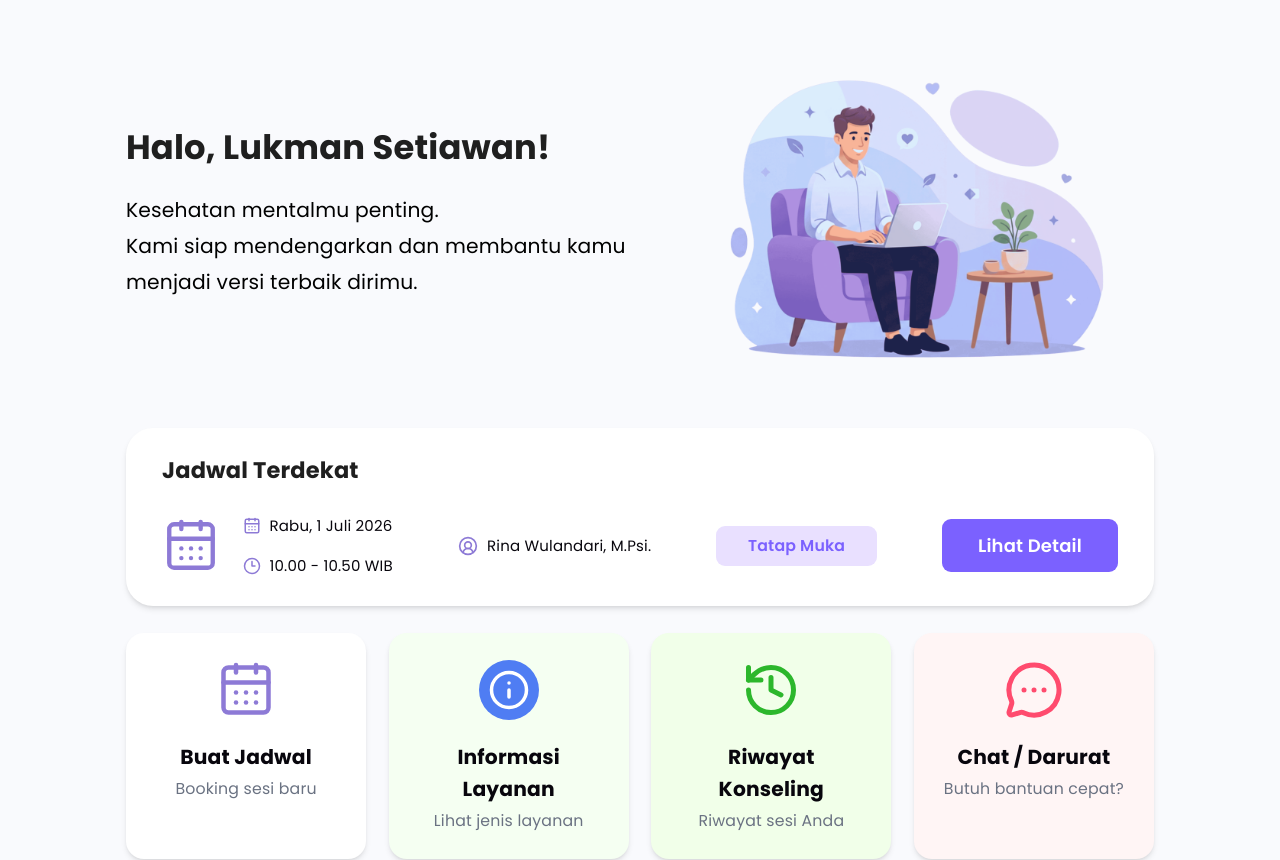
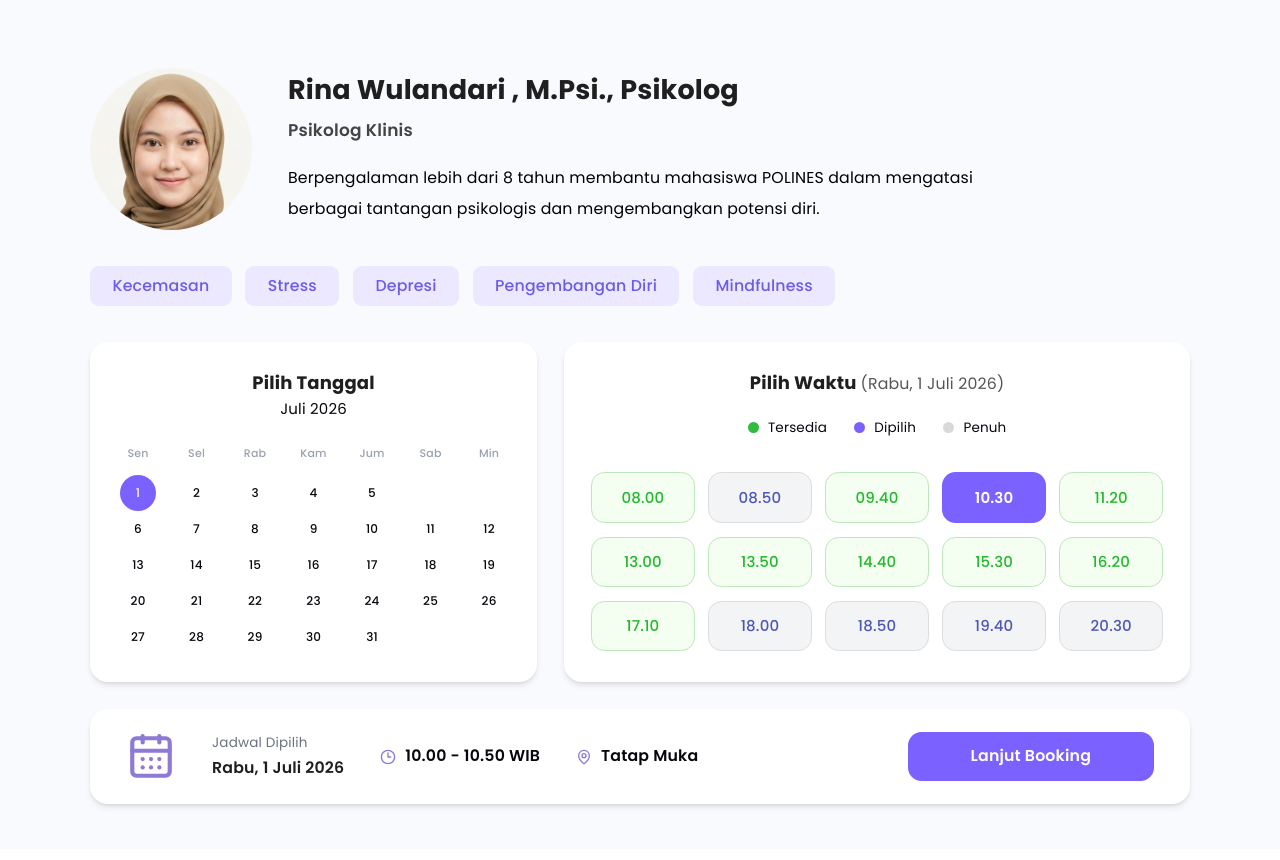
Before and after one commit to eeblaqoshu/sistem-layanan-konseling-polines, a React (Vite) app: page / in a window 1280 px wide. Shown: the top 860 px of the page. Built offline with nearby package versions, Linux system fonts and the light colour scheme.

Commit message:
page detail & jadwal konselor

```diff
--- a/package.json
+++ b/package.json
@@ -11,8 +11,11 @@
   },
   "dependencies": {
     "@tailwindcss/vite": "^4.3.1",
+    "date-fns": "^4.4.0",
     "lucide-react": "^1.22.0",
     "react": "^19.2.7",
+    "react-calendar": "^6.0.1",
+    "react-day-picker": "^10.0.1",
     "react-dom": "^19.2.7",
     "tailwindcss": "^4.3.1"
   },
--- a/src/App.jsx
+++ b/src/App.jsx
@@ -1,6 +1,7 @@
 import { useState } from 'react'
 import Lorem from './page/lorem'
 import Dashboard from "./page/Dashboard";
+import DetailJadwalKonselor from "./page/DetailJadwalKonselor";
 // import Navbar from './components/Navbar'
 // import Footer from './components/Footer'
 
@@ -8,7 +9,8 @@ function App() {
 
   return (
     <>
-    <Dashboard />
+    {/* <Dashboard /> */}
+    <DetailJadwalKonselor />
     </>
   )
 }
--- /dev/null
+++ b/src/page/DetailJadwalKonselor.jsx
@@ -0,0 +1,168 @@
+import { useState } from "react";
+import { DayPicker } from "react-day-picker";
+import { id } from "date-fns/locale";
+import "react-day-picker/dist/style.css";
+
+import {
+  CalendarDays,
+  Clock3,
+  CircleUserRound,
+  Info,
+  History,
+  MessageCircleMore,
+  Shield,
+  Smartphone,
+  Users,
+  MapPin,
+} from "lucide-react";
+
+function DetailJadwalKonselor() {
+  const [selected, setSelected] = useState(new Date(2026, 6, 1));
+  return (
+    <div className="min-h-screen bg-[#F9FAFD]">
+      <div className="mx-auto w-full max-w-7xl px-20 pt-15 pb-10">
+        <div className="flex items-center gap-8">
+          {/* foto sikolog */}
+          <img src="/assets/img/psikolog.png" alt="Dr. Rina Wulandari" className="h-36 w-36 rounded-full object-cover"
+          />
+          {/* bio */}
+          <div>
+            <h1 className="text-2xl font-extrabold text-[#1F1F1F]">Rina Wulandari , M.Psi., Psikolog</h1>
+            <p className="mt-2 text-[17px] text-[#444] font-semibold">Psikolog Klinis</p>
+            <p className="mt-4 max-w-2xl leading-7 text-black text-sm">
+              Berpengalaman lebih dari 8 tahun membantu mahasiswa POLINES
+              dalam mengatasi berbagai tantangan psikologis dan
+              mengembangkan potensi diri.
+            </p>
+          </div>
+        </div>
+        {/* tag dr */}
+        <div className="mt-8 flex flex-wrap gap-3">
+          <span className="rounded-lg bg-[#ECE8FF] px-5 py-2 text-sm font-medium text-[#6B5CE7]">
+            Kecemasan
+          </span>
+          <span className="rounded-lg bg-[#ECE8FF] px-5 py-2 text-sm font-medium text-[#6B5CE7]">
+            Stress
+          </span>
+          <span className="rounded-lg bg-[#ECE8FF] px-5 py-2 text-sm font-medium text-[#6B5CE7]">
+            Depresi
+          </span>
+          <span className="rounded-lg bg-[#ECE8FF] px-5 py-2 text-sm font-medium text-[#6B5CE7]">
+            Pengembangan Diri
+          </span>
+          <span className="rounded-lg bg-[#ECE8FF] px-5 py-2 text-sm font-medium text-[#6B5CE7]">
+            Mindfulness
+          </span>
+        </div>
+
+        {/* pilih jdw */}
+        <div className="mt-8 grid grid-cols-[1fr_1.4fr] gap-6">
+          {/* cal */}
+          <div className="rounded-2xl bg-white p-6 shadow-md">
+            <h2 className="text-center text-base font-bold text-[#1F1F1F]">Pilih Tanggal</h2>
+            <DayPicker
+              mode="single"
+              locale={id}
+              month={new Date(2026, 6)}
+              defaultMonth={new Date(2026, 6)}
+              startMonth={new Date(2026, 6)}
+              endMonth={new Date(2026, 6)}
+              showOutsideDays={false}
+              selected={selected}
+              onSelect={setSelected}
+              classNames={{
+                root: "w-full flex justify-center",
+                months: "flex justify-center",
+                month: "w-fit",
+                month_caption: "flex justify-center mb-4",
+                caption_label: "text-[15px]",
+                nav: "hidden",
+                weekdays: "grid grid-cols-7 gap-x-5 mb-2",
+                weekday: "flex justify-center text-[11px] font-medium text-gray-400",
+                weeks: "flex flex-col -gap-1",
+                week: "grid grid-cols-7 gap-x-5",
+                day: "flex justify-center",
+                day_button: "w-8 h-8 rounded-full text-[12px] font-medium hover:bg-[#F2EEFF] transition",
+                selected: "bg-[#7B61FF] text-white rounded-full",
+                outside: "hidden"
+              }}
+            />
+          </div>
+
+          {/* pilih waktu */}
+          <div className="rounded-2xl bg-white p-6 shadow-md">
+            <div className="flex flex-col items-center">
+              <h2 className="text-base font-bold text-[#1F1F1F]">
+                Pilih Waktu{" "}
+                <span className="text-sm font-normal text-[#555]">
+                  (Rabu, 1 Juli 2026)
+                </span>
+              </h2>
+
+              <div className="mt-5 flex items-center gap-6 text-xs">
+                <div className="flex items-center gap-2">
+                  <div className="h-2.5 w-2.5 rounded-full bg-[#2DBE3F]"></div>
+                  <span>Tersedia</span>
+                </div>
+
+                <div className="flex items-center gap-2">
+                  <div className="h-2.5 w-2.5 rounded-full bg-[#7B61FF]"></div>
+                  <span>Dipilih</span>
+                </div>
+
+                <div className="flex items-center gap-2">
+                  <div className="h-2.5 w-2.5 rounded-full bg-[#D9D9D9]"></div>
+                  <span>Penuh</span>
+                </div>
+              </div>
+            </div>
+
+            <div className="mt-8 grid grid-cols-5 gap-3">
+              <button className="rounded-xl border border-[#BDE6BC] bg-[#F4FFF1] py-2.5 text-[15px] font-medium text-[#24B82E]">08.00</button>
+              <button className="rounded-xl border border-[#DDDDDD] bg-gray-100 py-2.5 text-[15px] font-medium text-[#4E57B8]">08.50</button>
+              <button className="rounded-xl border border-[#BDE6BC] bg-[#F4FFF1] py-2.5 text-[15px] font-medium text-[#24B82E]">09.40</button>
+              <button className="rounded-xl bg-[#7B61FF] py-2.5 text-[15px] font-semibold text-white">10.30</button>
+              <button className="rounded-xl border border-[#BDE6BC] bg-[#F4FFF1] py-2.5 text-[15px] font-medium text-[#24B82E]">11.20</button>
+
+              <button className="rounded-xl border border-[#BDE6BC] bg-[#F4FFF1] py-2.5 text-[15px] font-medium text-[#24B82E]">13.00</button>
+              <button className="rounded-xl border border-[#BDE6BC] bg-[#F4FFF1] py-2.5 text-[15px] font-medium text-[#24B82E]">13.50</button>
+              <button className="rounded-xl border border-[#BDE6BC] bg-[#F4FFF1] py-2.5 text-[15px] font-medium text-[#24B82E]">14.40</button>
+              <button className="rounded-xl border border-[#BDE6BC] bg-[#F4FFF1] py-2.5 text-[15px] font-medium text-[#24B82E]">15.30</button>
+              <button className="rounded-xl border border-[#BDE6BC] bg-[#F4FFF1] py-2.5 text-[15px] font-medium text-[#24B82E]">16.20</button>
+
+              <button className="rounded-xl border border-[#BDE6BC] bg-[#F4FFF1] py-2.5 text-[15px] font-medium text-[#24B82E]">17.10</button>
+              <button className="rounded-xl border border-[#DDDDDD] bg-gray-100 py-2.5 text-[15px] font-medium text-[#4E57B8]">18.00</button>
+              <button className="rounded-xl border border-[#DDDDDD] bg-gray-100 py-2.5 text-[15px] font-medium text-[#4E57B8]">18.50</button>
+              <button className="rounded-xl border border-[#DDDDDD] bg-gray-100 py-2.5 text-[15px] font-medium text-[#4E57B8]">19.40</button>
+              <button className="rounded-xl border border-[#DDDDDD] bg-gray-100 py-2.5 text-[15px] font-medium text-[#4E57B8]">20.30</button>
+            </div>
+          </div>
+        </div>
+
+        {/* jdw dipilih */}
+        <div className="mt-6 flex items-center justify-between rounded-2xl bg-white px-8 py-5 shadow-md">
+          <div className="flex items-center gap-8">
+            <CalendarDays size={50} className="text-[#8D7AD6]" />
+            <div>
+              <p className="text-xs text-gray-500">Jadwal Dipilih</p>
+              <p className="mt-1 text-sm font-semibold text-[#1F1F1F]">Rabu, 1 Juli 2026</p>
+            </div>
+            <div className="flex items-center gap-2">
+              <Clock3 size={16} className="text-[#8D7AD6]" />
+              <span className="text-sm font-semibold">10.00 - 10.50 WIB</span>
+            </div>
+            <div className="flex items-center gap-2">
+              <MapPin size={16} className="text-[#8D7AD6]" />
+              <span className="text-sm font-semibold">Tatap Muka</span>
+            </div>
+          </div>
+          <button className="rounded-xl bg-[#7B61FF] px-14 py-3 text-sm font-semibold text-white transition hover:bg-[#6C52F5]">
+            Lanjut Booking
+          </button>
+        </div>
+      </div>
+    </div>
+  );
+}
+
+export default DetailJadwalKonselor;
```
Also changed, not shown: public/assets/img/psikolog.png (added), 1 other file (tests, documents, lock files or other folders).
